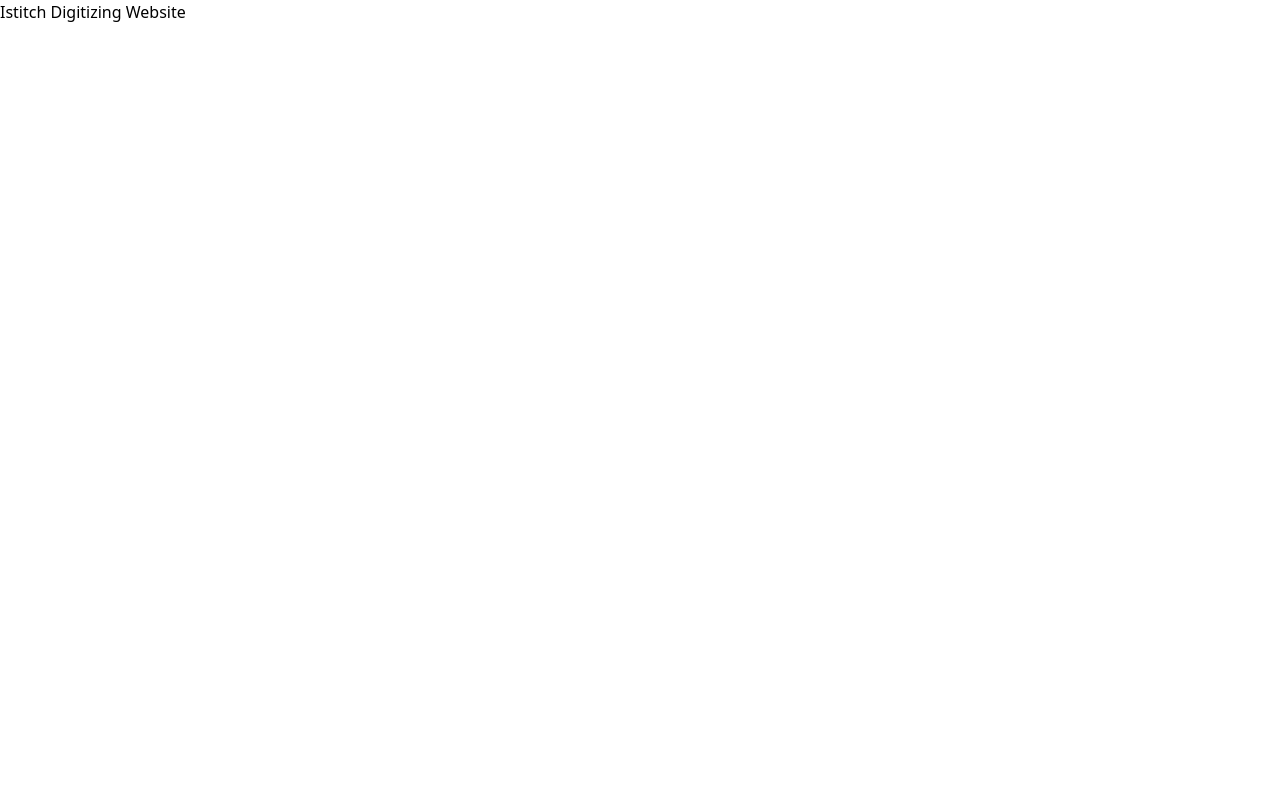
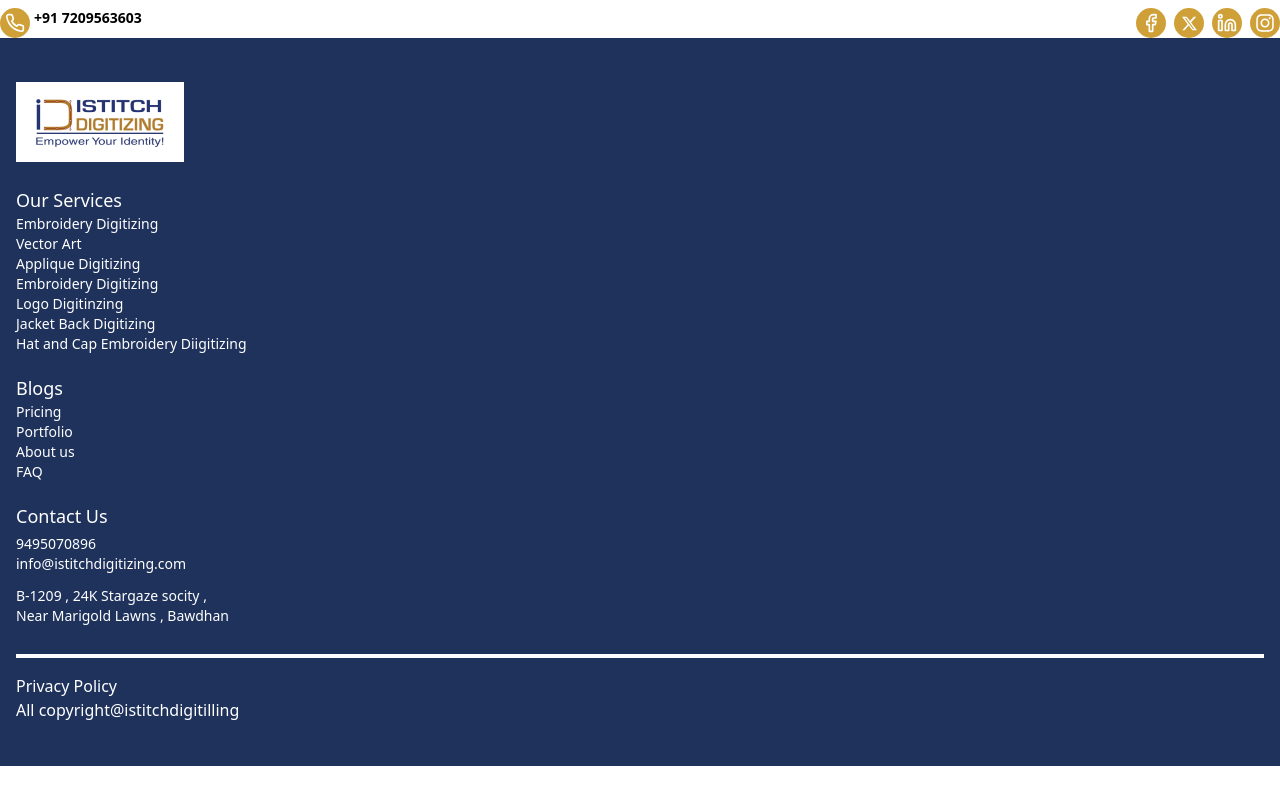
Before and after one commit to samarth502/istitch-digitizing-website, a React (Vite) app: page / in a window 1280 px wide. Built offline with nearby package versions, Linux system fonts and the light colour scheme.

Commit message:
HEADER_FOOTER_UPDATED

```diff
--- a/src/App.tsx
+++ b/src/App.tsx
@@ -1,11 +1,15 @@
 import { BrowserRouter as Router, Route, Routes } from 'react-router-dom';
+import MainTopHeader from './common/top-header';
+import { MainFooter } from './common/main-footer';
 
 function App() {
   return (
     <Router>
+      <MainTopHeader/>
       <Routes>
-        <Route path="/" element={<>Istitch Digitizing Website</>} />
+        {/* <Route path="/" element={<>Istitch Digitizing Website</>} /> */}
       </Routes>
+      <MainFooter/>
     </Router>
   );
 }
--- a/src/common/main-footer.tsx
+++ b/src/common/main-footer.tsx
@@ -0,0 +1,89 @@
+import React from "react";
+import logo from "../assets/istitchlogo .png";
+
+export const MainFooter: React.FC = () => {
+  return (
+    <footer className="bg-[#1F325C] relative  py-11 px-4 ">
+      <div className="bg-white h-[80px] w-[168px] mb-6 flex justify-center items-center">
+        <img src={logo} alt="logo" className="" />
+      </div>
+
+      <div className=" flex flex-col gap-5 ">
+        <OurServices />
+        <Blogs />
+        <ContactUs />
+      </div>
+      <div className=" mt-7 border-t border-[3px] border-white my-4 "></div>
+      <div className="flex flex-col  justify-between font-lato text-white ">
+        <h4>{'Privacy Policy'}</h4>
+        <h2>{'All copyright@istitchdigitilling'}</h2>
+      </div>
+    </footer>
+  );
+};
+
+const OurServices: React.FC = () => {
+  return (
+    <div className="flex flex-col text-white ">
+      <h1 className="text-grayish font-lato text-lg ">{"Our Services"}</h1>
+      <div className="cursor-pointer font-poppins text-sm flex flex-col ">
+        <span className=" hover:text-redDarkColor md:text-sm">
+          <a href="#">{"Embroidery Digitizing"}</a>
+        </span>
+        <span className="hover:text-redDarkColor md:text-sm">
+          <a href="#">{"Vector Art"}</a>
+        </span>
+        <span className="hover:text-redDarkColor md:text-sm">
+          <a href="#">{"Applique Digitizing"}</a>
+        </span>
+        <span className="hover:text-redDarkColor md:text-sm">
+          <a href="#">{"Embroidery Digitizing"}</a>
+        </span>
+        <span className="hover:text-redDarkColor md:text-sm">
+          <a href="#">{"Logo Digitinzing"}</a>
+        </span>
+
+        <span className="hover:text-redDarkColor md:text-sm">
+          <a href="#">{"Jacket Back Digitizing"}</a>
+        </span>
+
+        <span className="hover:text-redDarkColor md:text-sm">
+          <a href="#">{"Hat and Cap Embroidery Diigitizing"}</a>
+        </span>
+      </div>
+    </div>
+  );
+};
+
+const Blogs: React.FC = () => {
+  return (
+    <div className="flex flex-col text-white ">
+      <h1 className="text-grayish font-lato text-lg">{"Blogs"}</h1>
+      <div className="cursor-pointer font-poppins text-sm flex flex-col">
+        <span className=" hover:text-redDarkColor">{"Pricing"}</span>
+        <span className=" hover:text-redDarkColor">{"Portfolio"}</span>
+        <span className=" hover:text-redDarkColor">{"About us"}</span>{" "}
+        <span className=" hover:text-redDarkColor">{"FAQ"}</span>
+      </div>
+    </div>
+  );
+};
+
+const ContactUs: React.FC = () => {
+  return (
+    <div className="flex flex-col gap-1 lg:w-[50%] sm:w-full items-start text-white">
+      <h1 className=" text-grayish font-lato text-lg">{"Contact Us"}</h1>
+      <div className="flex flex-col gap-4">
+        <div>
+          <p className="font-poppins md:text-sm">{" 9495070896"}</p>
+          <p className="font-poppins md:text-sm">
+            {"info@istitchdigitizing.com"}
+          </p>
+          <p className="font-poppins md:text-sm w-56 mt-3">
+            {"B-1209 , 24K Stargaze socity , Near Marigold Lawns , Bawdhan"}
+          </p>
+        </div>
+      </div>
+    </div>
+  );
+};
--- a/src/common/top-header.tsx
+++ b/src/common/top-header.tsx
@@ -0,0 +1,82 @@
+import React from "react";
+import { BsTwitterX } from "react-icons/bs";
+import { FaInstagram } from "react-icons/fa6";
+import { FiFacebook, FiLinkedin, FiPhone } from "react-icons/fi";
+import { Link } from "react-router-dom";
+
+const MainTopHeader: React.FC = () => {
+  return (
+    <>
+      {/* Main Top Header */}
+       <header>
+      <div className="flex flex-row justify-between items-center mt-2">
+        {/* Contact */}
+        <div className="flex flex-row gap-1">
+          <div className=" flex justify-center items-center">
+            <div className="w-[30px] h-[30px] text-sm bg-[#D0A038] rounded-full  flex justify-center items-center">
+              <FiPhone
+                className="w-[20px] h-[20px] duration-500 transition-transform hover:-translate-y-1"
+                color="white"
+              />
+            </div>
+          </div>
+          <div>
+            <p className="font-poppins text-sm font-semibold ">
+              {"+91 7209563603"}
+            </p>
+          </div>
+        </div>
+        {/* Social media icons */}
+        <div className="flex flex-row gap-2 ">
+          <Link
+            to="https://www.facebook.com/profile.php?id=61560468841566"
+            rel="noopener noreferrer"
+            target="_blank"
+            className="bg-[#D0A038]  w-[30px] h-[30px] rounded-full flex justify-center items-center"
+          >
+            <FiFacebook
+              className="w-[20px] h-[20px] duration-500 transition-transform hover:-translate-y-1   "
+              color="white"
+            />
+          </Link>
+          <Link
+            to="https://twitter.com/adhipatech"
+            rel="noopener noreferrer"
+            target="_blank"
+            className="bg-[#D0A038] w-[30px] h-[30px] rounded-full flex justify-center items-center"
+          >
+            <BsTwitterX
+              className="w-[15px] h-[15px] duration-500 transition-transform hover:-translate-y-1"
+              color="white"
+            />
+          </Link>
+          <Link
+            to="https://www.linkedin.com/company/adhipa-tech/"
+            rel="noopener noreferrer"
+            target="_blank"
+            className="bg-[#D0A038] w-[30px] h-[30px] rounded-full flex justify-center items-center"
+          >
+            <FiLinkedin
+              className="w-[20px] h-[20px]  duration-500 transition-transform hover:-translate-y-1"
+              color="white"
+            />
+          </Link>
+          <Link
+            to="https://www.instagram.com/adhipatechnologies/"
+            rel="noopener noreferrer"
+            target="_blank"
+            className="bg-[#D0A038] text-white w-[30px] h-[30px]  flex  rounded-full justify-center items-center"
+          >
+            <FaInstagram
+              className="w-[20px] h-[20px]  duration-500 transition-transform hover:-translate-y-1 text-white"
+              color="white"
+            />
+          </Link>
+        </div>
+      </div>
+      </header>
+    </>
+  );
+};
+
+export default MainTopHeader;
```
Also changed, not shown: src/assets/istitchlogo .png (added).
